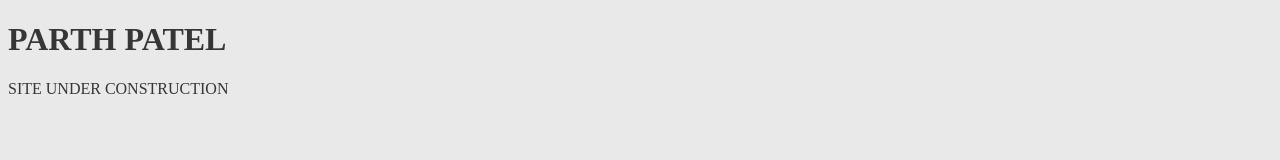
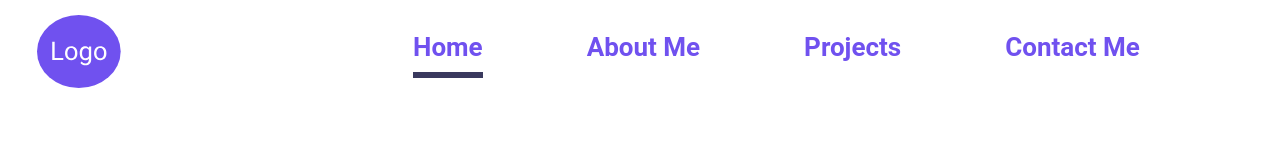
Before and after one commit to ParthLPatel/Portfolio, a plain HTML site: page index.html in a window 1280 px wide. Drawn offline with Linux system fonts and the light colour scheme.

Commit message:
nav-bar design added

```diff
--- a/index.html
+++ b/index.html
@@ -10,8 +10,19 @@
 </head>
 
 <body>
-    <h1>PARTH PATEL</h1>
-    <p>SITE UNDER CONSTRUCTION</p>
+    <header>
+        <nav>
+            <a href="#"><img class="logo" src="./logo.svg" alt="logo"></a>
+            <ul class="nav-bar">
+                <ul>
+                    <li><a href="#">Home</a></li>
+                    <li><a href="#">About Me</a></li>
+                    <li><a href="#">Projects</a></li>
+                    <li><a href="#">Contact Me</a></li>
+                </ul>
+            </ul>
+        </nav>
+    </header>
 </body>
 
 </html>
--- a/style.css
+++ b/style.css
@@ -1,4 +1,44 @@
-body{
-    background-color: rgb(233, 233, 233);
-    color:rgb(54, 54, 54);
+* {
+    box-sizing: border-box;
+    margin: 0;
+    padding: 0;
+    background-color: #ffffff;
+    font-family: Roboto;
+    color: #7051ef;
 }
+
+li, a{
+    text-decoration: none;
+    font-style: normal;
+    font-weight: bold;
+    font-size: 26px;
+}
+
+header{
+    display: flex;
+    justify-content: space-between;
+    align-items: center;
+}
+
+nav{
+    display: flex;
+    flex-direction: row;
+    align-items: center;
+    margin-left: 37px;
+    margin-top: 15px;
+}
+
+.nav-bar{
+    margin-left: 242px;
+}
+
+.nav-bar li{
+    display: inline-block ;
+    padding-bottom: 10px;
+    margin: 0 50px;
+    padding-bottom: 10px;
+}
+
+.nav-bar li:nth-child(1){
+    border-bottom: 6px solid #3A395E;
+}
```
Also changed, not shown: logo.svg (added).
